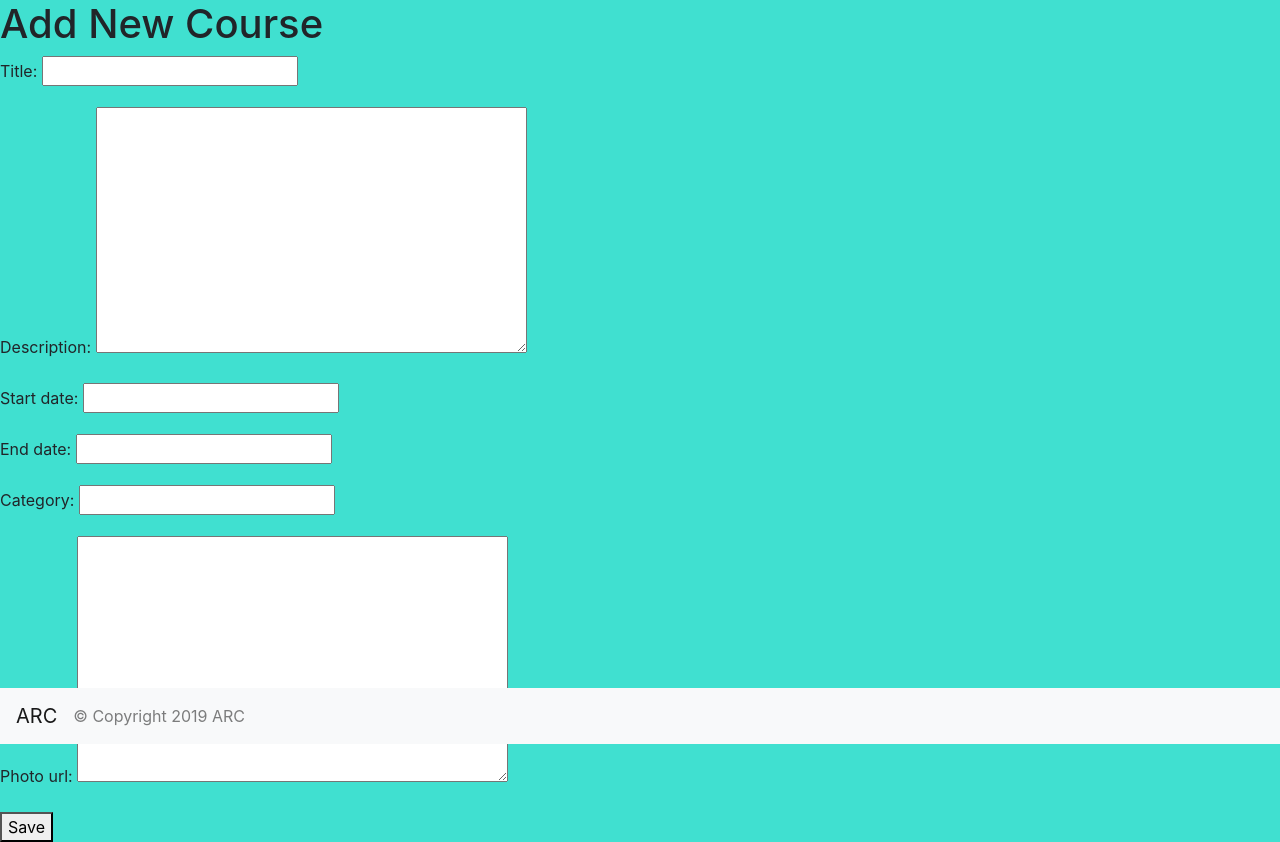
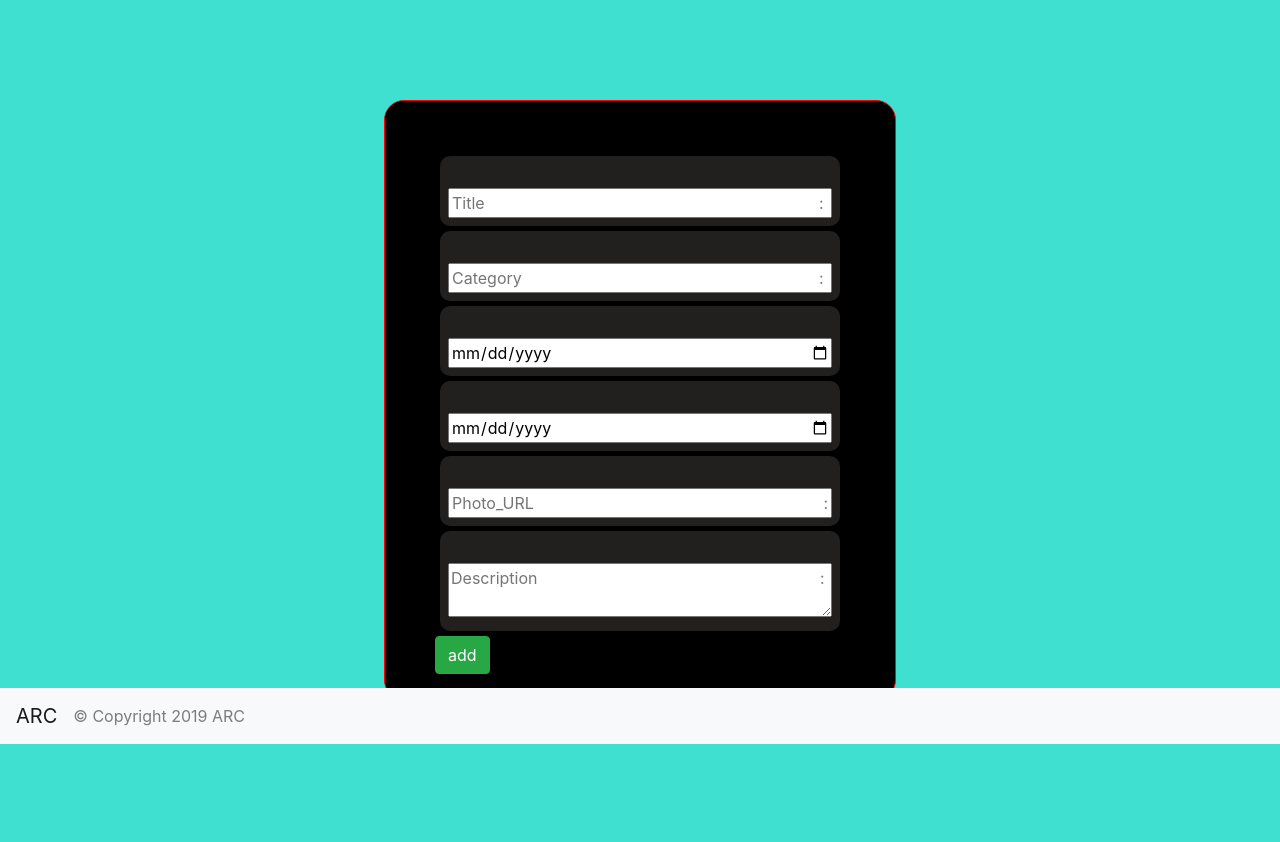
Before and after one commit to jnahc/arc-education-site, a Django app: page /courses/create/ in a window 1280 px wide. Shown: the part 56-898 px from the top of the page. After the commit the page ends 800 px from the top, so only its background shows below. Run offline with Django 3.2, Linux system fonts and the light colour scheme; some libraries are stand-ins or nearby versions.

Commit message:
cource_form

```diff
--- a/arc_app/static/css/main.css
+++ b/arc_app/static/css/main.css
@@ -50,3 +50,135 @@ body {
   margin-top: 100px;
   border: 1px solid red;
 }
+
+
+
+
+
+
+
+
+
+
+
+
+
+
+
+
+
+
+
+
+
+
+
+
+
+
+
+
+
+
+
+
+
+
+
+
+
+
+
+
+
+
+
+
+
+
+
+
+
+
+
+
+
+
+
+
+
+
+
+
+
+
+
+
+
+
+
+
+
+
+
+
+
+
+
+
+
+
+
+
+
+
+
+
+
+
+
+
+
+
+
+
+
+
+
+
+
+
+.course_form_div{
+margin: 5px;
+margin: 5px;
+padding: 8px;
+background:  rgba(79, 74, 74, 0.42);
+text-decoration: none;
+color: white;
+border-radius: 10px;
+text-align-last:justify;
+
+}
+
+.course_form_btn{
+
+  width: 100px;
+  height: 30px;
+  background-color: blue;
+  color: #fff;
+  border-radius: 10px;
+}
+.container{
+
+  background-color: rgb(1, 0, 0);
+  height: 600px;
+  border-radius: 20px;
+  margin-bottom: 50px;
+}
+.course_form_input{
+  width: 100%;
+}
+
+.course_form_textarea{
+  width: 100%;
+}
--- a/arc_app/templates/base.html
+++ b/arc_app/templates/base.html
@@ -11,7 +11,7 @@
 
   <title>ARC</title>
 </head>
-<body>
+<body style= "padding-bottom: 60px">
   <nav class="navbar navbar-expand-lg navbar-light bg-light">
       <a class="navbar-brand" href="{% url 'home' %}">ARC</a>
       <button class="navbar-toggler" type="button" data-toggle="collapse" data-target="#navbarSupportedContent" aria-controls="navbarSupportedContent" aria-expanded="false" aria-label="Toggle navigation">
--- a/arc_app/templates/course_form.html
+++ b/arc_app/templates/course_form.html
@@ -1,11 +1,46 @@
-{% extends 'base.html' %}
+
+
+ {% extends 'base.html' %}
+
 {% block content %}
-    <section class="form-section">
-        <h1>{{ header }}</h1>
-        <form method="post" class="course-form">
-            {% csrf_token %}
-            {{ form.as_p}}
-            <button type="submit">Save</button>
-        </form>
+
+  <div class="container  tracks " >
+    <section  >
+      <form action="{% url 'course_create' %}" method="POST" >
+        {% csrf_token %}
+
+        <div class="course_form_div">
+          <label for="title"> </label>
+          <input class= "course_form_input"  type="text" name="title"  maxlength="25" minlength="2" placeholder="Title : " required>
+        </div>
+
+        <div class="course_form_div">
+          <label for="last_name"> </label>
+          <input class= "course_form_input"  type="text" name="category"  maxlength="25" minlength="2" placeholder="Category : " required>
+        </div>
+
+        <div class="course_form_div">
+          <label for="start_date"></label>
+          <input class= "course_form_input"  type="date" name="start_date"   required>
+        </div>
+
+        <div class="course_form_div">
+          <label for="end_date"> </label>
+          <input class= "course_form_input" type="date" name="end_date"  required>
+        </div>
+
+        <div class="course_form_div">
+          <label for="photo_url"></label>
+          <input  class= "course_form_input" type="text" name="photo_url"  placeholder= "Photo_URL :" required>
+        </div>
+
+        <div class="course_form_div">
+                <label for="description"></label>
+                <textarea class="course_form_textarea" name="description"   placeholder="Description : " required></textarea>
+        </div>
+        <button  class= "btn btn-success" type="submit" class="login-button"> add </button>
+      </form>
     </section>
+  </div>
+
 {% endblock %}
```
Also changed, not shown: arc_app/templates/course_detail.html (+28 -15 lines), arc_app/migrations/0002_auto_20191108_1821.py (added).
